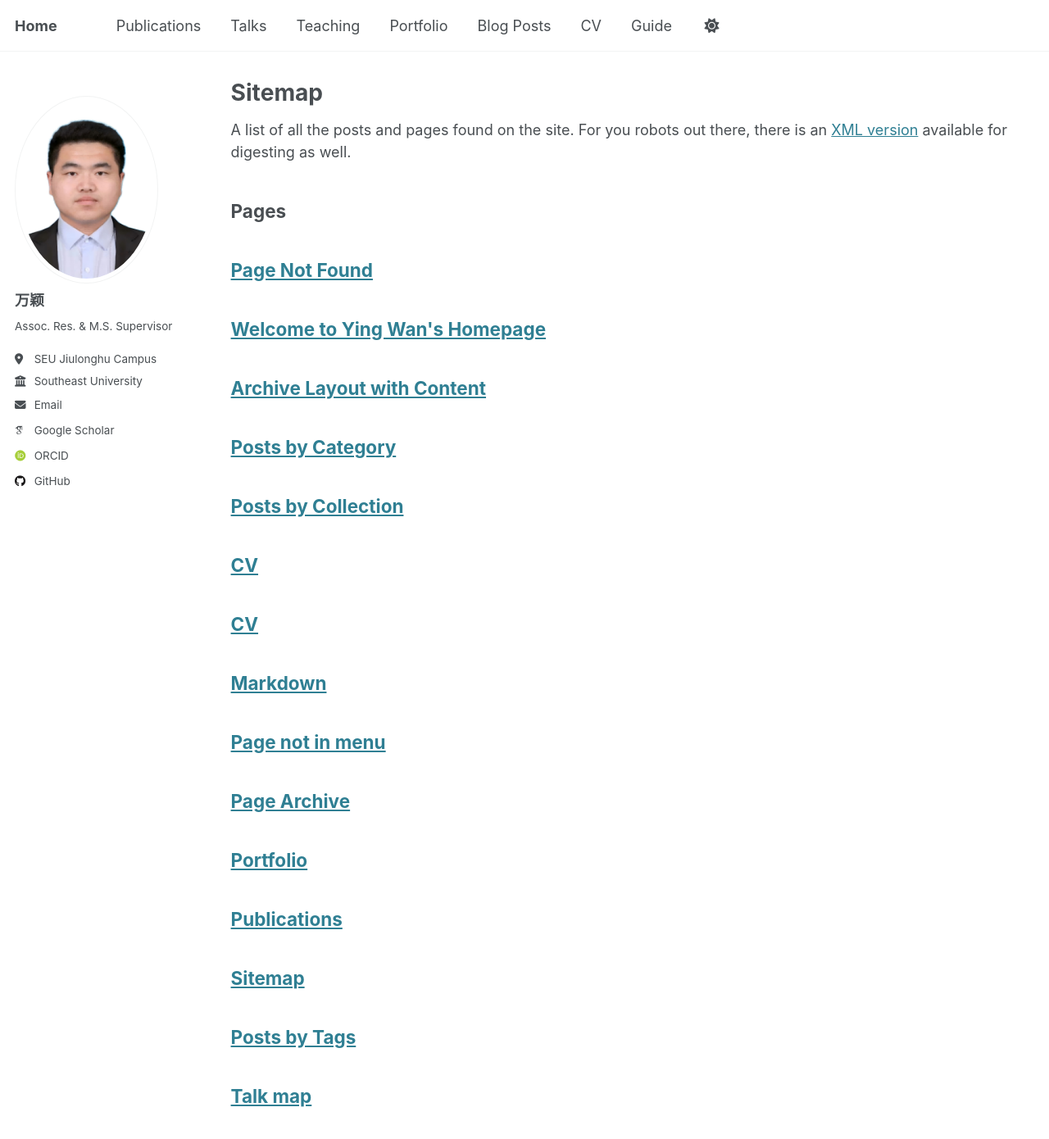
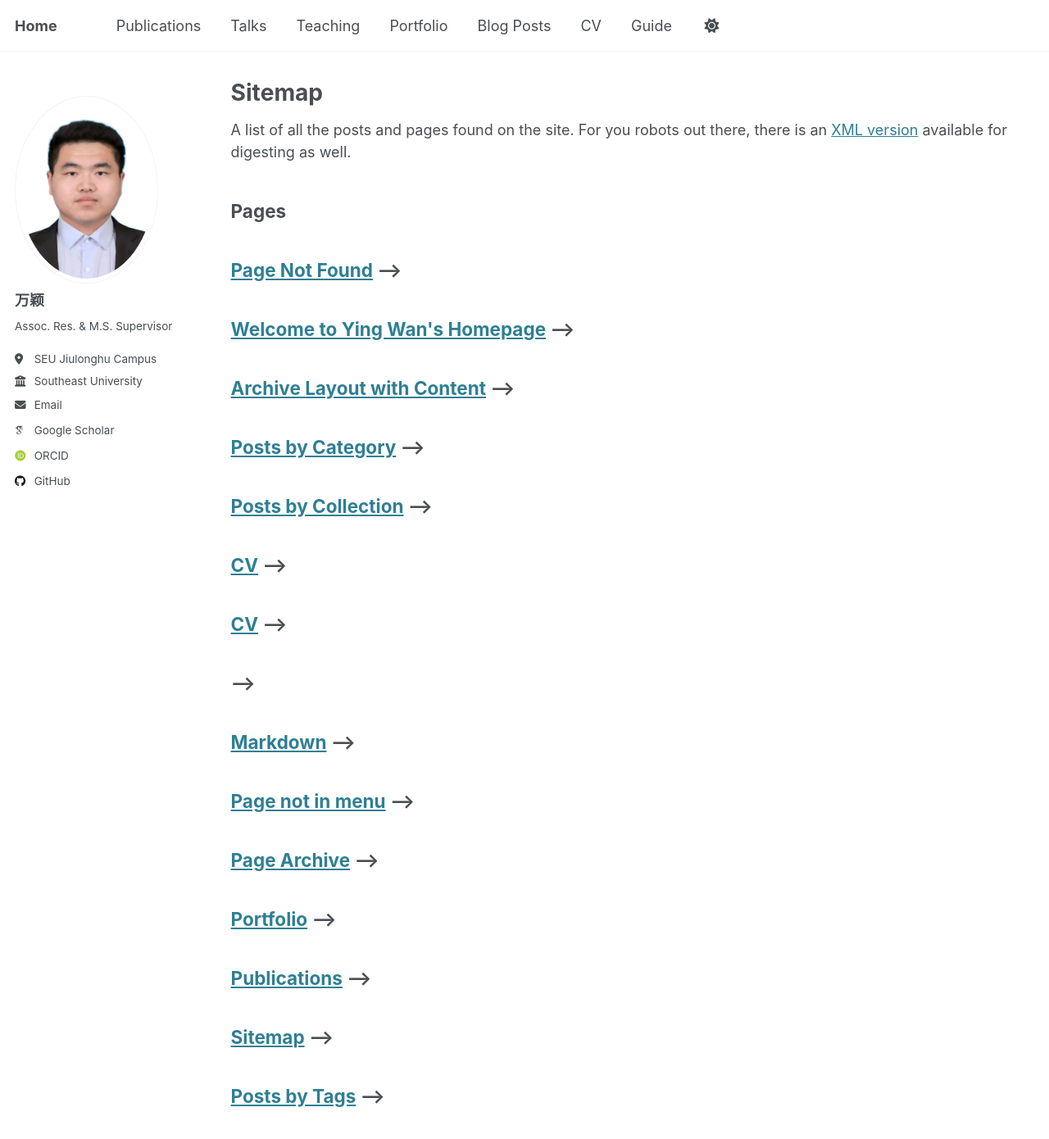
Before and after one commit to wany16/wany16.github.io, a Jekyll site: the page built from _pages/sitemap.md, in a window 1280 px wide and 1400 px high. Shown: the top 1390 px of the window at 82% size. Built offline with Jekyll 4.4.1, drawn with Linux system fonts in a browser that asks for light colours; some web fonts are replaced; some of the changed text lies outside the part shown.

Commit message:
add pubs

```diff
--- a/_includes/archive-single.html
+++ b/_includes/archive-single.html
@@ -29,8 +29,8 @@
     <h2 class="archive__item-title" itemprop="headline">
       {% if post.link %}
         <a href="{{ post.link }}">{{ title }}</a> <a href="{{ base_path }}{{ post.url }}" rel="permalink"><i class="fa fa-link" aria-hidden="true" title="permalink"></i><span class="sr-only">Permalink</span></a>
-      {% else %}
-        <a href="{{ base_path }}{{ post.url }}" rel="permalink">{{ title }}</a>
+      <!-- {% else %}
+        <a href="{{ base_path }}{{ post.url }}" rel="permalink">{{ title }}</a> -->
       {% endif %}
     </h2>
 
```
